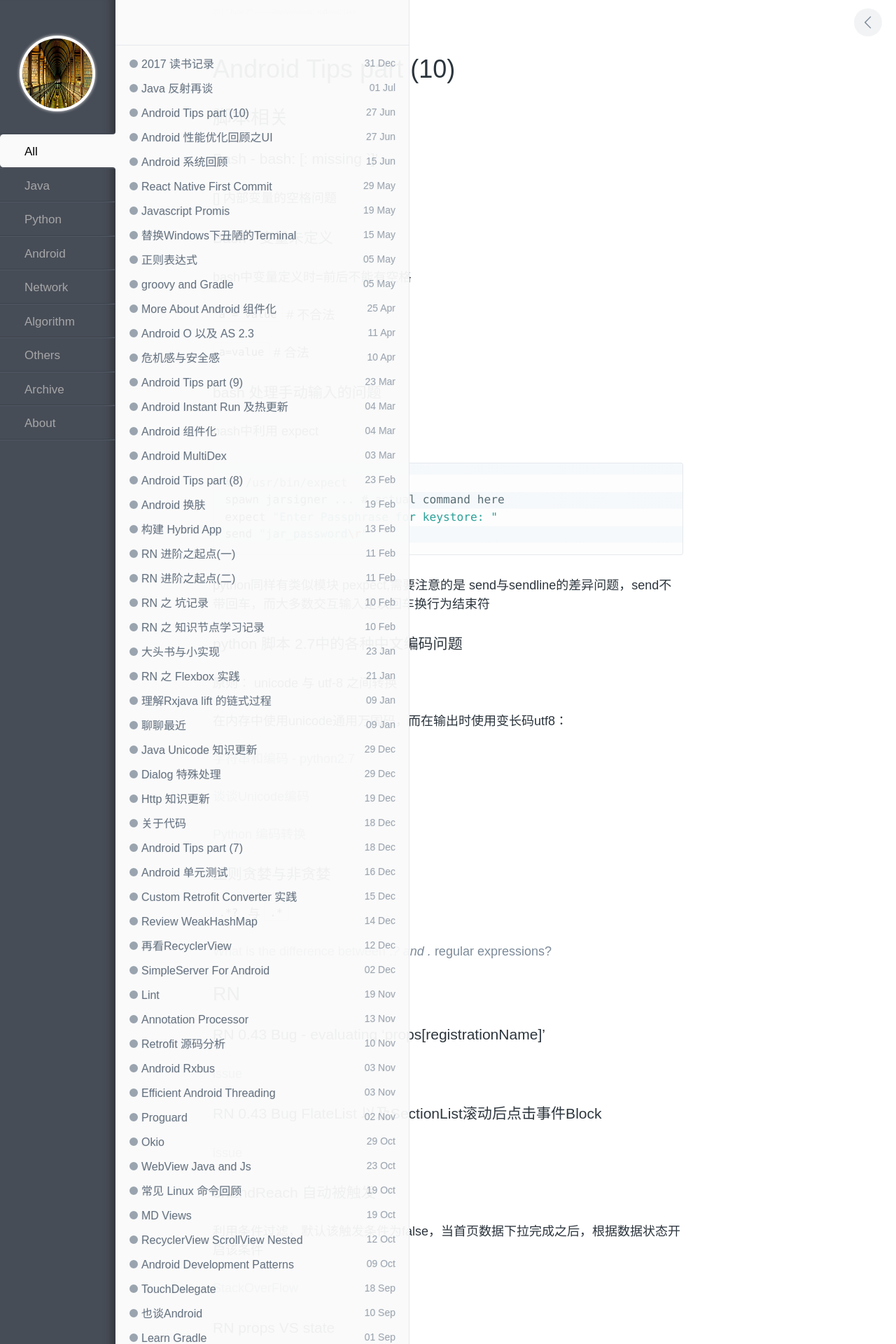
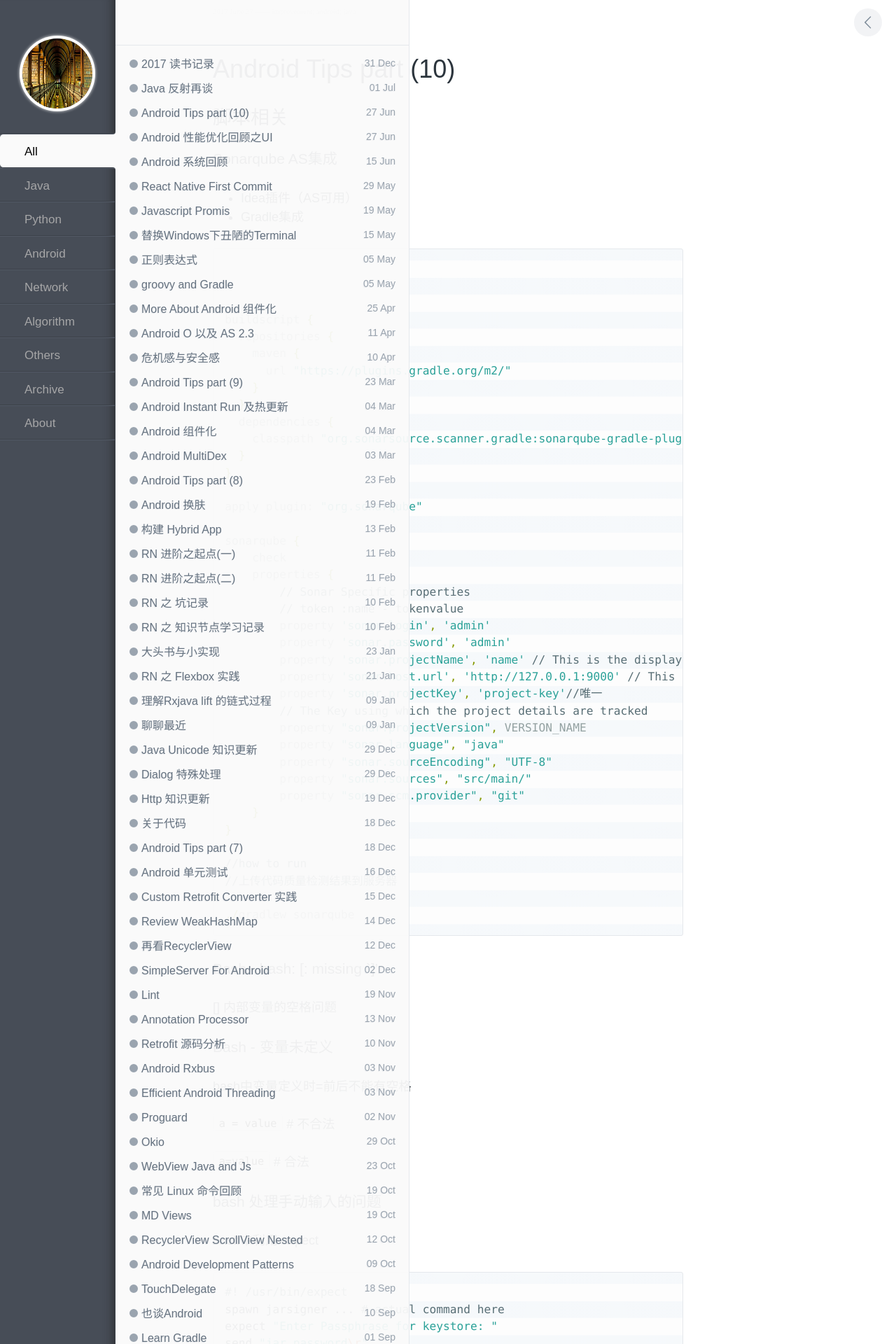
Before and after one commit to enlipan/enlipan.github.io, a Jekyll site: the page built from _posts/2017-06-27-android-tips-10.md, in a window 1280 px wide. Shown: the top 1920 px of the page at 70% size. Built offline with Jekyll 4.4.1, drawn with Linux system fonts in a browser that asks for light colours; nearby versions of some CDN libraries; comment, search, counter and statistics services are not loaded.

Commit message:
modify page sonar

```diff
--- a/_posts/2017-06-27-android-tips-10.md
+++ b/_posts/2017-06-27-android-tips-10.md
@@ -6,6 +6,55 @@ keywords: [improvement,android,java]
 ---
 
 ## 脚本相关
+
+### Sonarqube AS集成
+
+* Idea插件（AS可用）
+
+* Gradle集成
+
+{% highlight groovy %}
+
+
+buildscript {
+  repositories {
+    maven {
+      url "https://plugins.gradle.org/m2/"
+    }
+  }
+  dependencies {
+    classpath "org.sonarsource.scanner.gradle:sonarqube-gradle-plugin:2.2"
+  }
+}
+
+apply plugin: "org.sonarqube"
+
+sonarqube {
+    check
+    properties {
+        // Sonar Specific properties
+        // token :name - tokenvalue
+        property 'sonar.login', 'admin'
+        property 'sonar.password', 'admin'
+        property 'sonar.projectName', 'name' // This is the display project name
+        property 'sonar.host.url', 'http://127.0.0.1:9000' // This is the Sonar Server
+        property 'sonar.projectKey', 'project-key'//唯一
+        // The Key using which the project details are tracked
+        property "sonar.projectVersion", VERSION_NAME
+        property "sonar.language", "java"
+        property "sonar.sourceEncoding", "UTF-8"
+        property "sonar.sources", "src/main/"
+        property "sonar.scm.provider", "git"
+    }
+}
+
+//how to run
+//上传代码质量检测结果到服务器
+
+./gradlew sonarqube
+
+{% endhighlight %}
+
 
 ### Bash  - bash: [: missing `]'
 
```
